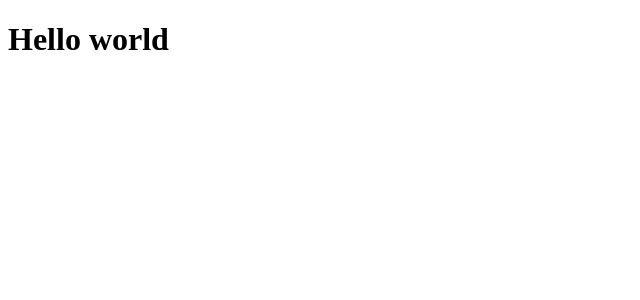
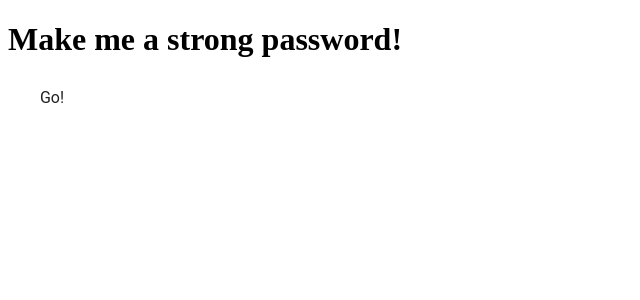
Before and after one commit to ohmyjersh/long-pass, a React app: page / in a window 1280 px wide. Shown: the top 300 px of the page, without its empty margins (0-640 px from the left). Built offline with nearby package versions, Linux system fonts and the light colour scheme; the HTML template or start-up script is replaced by a standard one.

Commit message:
add some style and a button

```diff
--- a/src/components/App.jsx
+++ b/src/components/App.jsx
@@ -1,10 +1,12 @@
 import React from 'react'
+import Container from './Container'
+import MuiThemeProvider from 'material-ui/styles/MuiThemeProvider'
 
 function App (props) {
   return (
-    <div>
-      <h1>Hello world</h1>
-    </div>
+    <MuiThemeProvider>
+      <Container />
+    </MuiThemeProvider>
   )
 }
 
--- /dev/null
+++ b/src/components/Container.jsx
@@ -0,0 +1,14 @@
+import React from 'react'
+import Header from './Header'
+import SubmitButton from './SubmitButton'
+
+function Container (props) {
+  return (
+    <div>
+      <Header />
+      <SubmitButton />
+    </div>
+  )
+}
+
+export default Container
--- /dev/null
+++ b/src/components/Header.jsx
@@ -0,0 +1,11 @@
+import React from 'react'
+
+function Header (props) {
+  return (
+    <div>
+      <h1 id='title'>Make me a strong password!</h1>
+    </div>
+  )
+}
+
+export default Header
--- /dev/null
+++ b/src/components/SubmitButton.jsx
@@ -0,0 +1,10 @@
+import React from 'react'
+import FlatButton from 'material-ui/FlatButton'
+
+function SubmitButton (props) {
+  return (
+    <FlatButton id="new-password-submit" type="button">Go!</FlatButton>
+  )
+}
+
+export default SubmitButton
--- a/views/index.html
+++ b/views/index.html
@@ -2,6 +2,8 @@
 <html>
   <head>
     <title>LongPass</title>
+    <link rel="stylesheet" type="text/css" href="css/styles.css">
+    <link href="https://fonts.googleapis.com/css?family=Zilla+Slab" rel="stylesheet">
   </head>
   <body>
     <div id="react-app-root"></div>
```
Also changed, not shown: package.json (+9 -7 lines).
